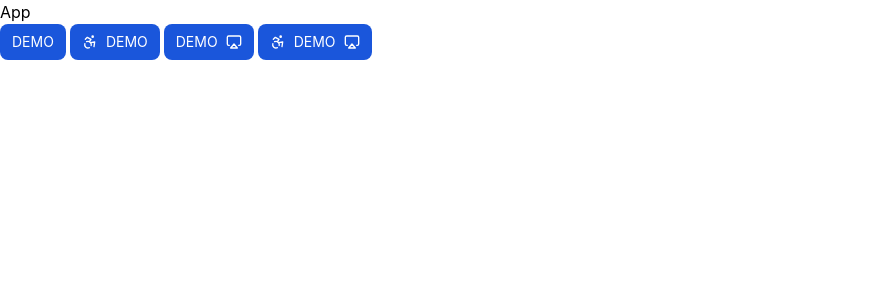
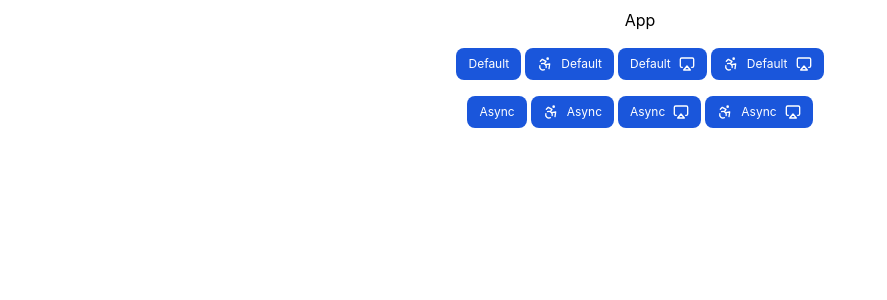
Before and after one commit to codeclubvn/react-boilerplate, a React (Vite) app: page / in a window 1280 px wide. Shown: the top 300 px of the page, without its empty margins (0-887 px from the left). Built offline with nearby package versions, Linux system fonts and the light colour scheme.

Commit message:
learn: test button components

```diff
--- a/src/App.tsx
+++ b/src/App.tsx
@@ -3,42 +3,73 @@ import { Button } from './components/Button'
 
 function App() {
     return (
-    <>
+        <div className="flex flex-col items-center space-y-4 p-2">
             <div>App</div>
-      <div className="h-20 space-x-1">
-        <Button
-          onClick={() => {
+            <ButtonContainer />
+        </div>
+    )
+}
+
+const ButtonContainer = () => {
+    const defaultOnClick = () => {
         console.log('test onclick')
-          }}
-        >
-          DEMO
-        </Button>
+    }
+    const asynOnClick = async () => {
+        console.log('clicked')
+        await fetch('https://jsonplaceholder.typicode.com/todos/1')
+    }
+    const renderDefault = () => {
+        return (
+            <div className="space-x-1">
+                <Button onClick={defaultOnClick}>Default</Button>
                 <Button
                     startDecorator={<Accessibility size="10" />}
-          onClick={() => {
-            console.log('test onclick')
-          }}
+                    onClick={defaultOnClick}
                 >
-          DEMO
+                    Default
                 </Button>
-        <Button
-          endDecorator={<Airplay />}
-          onClick={() => {
-            console.log('test onclick')
-          }}
-        >
-          DEMO
+                <Button endDecorator={<Airplay />} onClick={defaultOnClick}>
+                    Default
                 </Button>
                 <Button
                     startDecorator={<Accessibility />}
                     endDecorator={<Airplay />}
-          onClick={() => {
-            console.log('test onclick')
-          }}
+                    onClick={defaultOnClick}
                 >
-          DEMO
+                    Default
                 </Button>
             </div>
+        )
+    }
+
+    const renderAsync = () => {
+        return (
+            <div className="space-x-1">
+                <Button onClick={asynOnClick}>Async</Button>
+                <Button
+                    startDecorator={<Accessibility size="10" />}
+                    onClick={asynOnClick}
+                >
+                    Async
+                </Button>
+                <Button endDecorator={<Airplay />} onClick={asynOnClick}>
+                    Async
+                </Button>
+                <Button
+                    startDecorator={<Accessibility />}
+                    endDecorator={<Airplay />}
+                    onClick={asynOnClick}
+                >
+                    Async
+                </Button>
+            </div>
+        )
+    }
+
+    return (
+        <>
+            {renderDefault()}
+            {renderAsync()}
         </>
     )
 }
--- a/src/components/Button/Button.tsx
+++ b/src/components/Button/Button.tsx
@@ -1,3 +1,6 @@
+import { useState } from 'react'
+import { wait } from '../../utils'
+
 export interface ButtonProps
     extends React.ButtonHTMLAttributes<HTMLButtonElement> {
     startDecorator?: React.ReactNode
@@ -5,12 +8,52 @@ export interface ButtonProps
     loading?: boolean
 }
 
-export const Button = (props: ButtonProps) => {
-  const { startDecorator, endDecorator, children } = props
+export const Button = ({
+    startDecorator,
+    endDecorator,
+    children,
+    onClick,
+    ...props
+}: ButtonProps) => {
+    const [loading, setLoading] = useState(false)
+
+    const isAsyncFunction = onClick?.constructor.name === 'AsyncFunction'
+
+    const onClickHandler = isAsyncFunction
+        ? (e) => {
+              setLoading(true)
+              Promise.all([onClick(e), wait()]).then(() => {
+                  setLoading(false)
+              })
+          }
+        : onClick
+
+    if (loading) {
+        startDecorator = (
+            <svg
+                fill="currentColor"
+                width="1em"
+                height="1em"
+                viewBox="0 0 16 16"
+                xmlns="http://www.w3.org/2000/svg"
+                className="animate-spin text-xl"
+            >
+                <g>
+                    <path d="M8,1V2.8A5.2,5.2,0,1,1,2.8,8H1A7,7,0,1,0,8,1Z" />
+                </g>
+            </svg>
+        )
+    }
 
     return (
-    <button className="inline-flex flex-row content-center items-center gap-2 rounded-lg bg-primary-700 px-3 py-2 align-top text-sm text-white">
-      {startDecorator && <span className="btn-icon">{startDecorator}</span>}
+        <button
+            {...props}
+            onClick={onClickHandler}
+            className="inline-flex flex-row content-center items-center gap-2 rounded-lg bg-primary-700 px-3 py-2 align-top text-xs text-white"
+        >
+            {startDecorator && (
+                <span className="btn-icon">{startDecorator}</span>
+            )}
             {children}
             {endDecorator && <span className="btn-icon">{endDecorator}</span>}
         </button>
--- /dev/null
+++ b/src/utils/index.ts
@@ -0,0 +1,4 @@
+export const wait = (duration: number = 500) =>
+    new Promise((resolve) => {
+        setTimeout(resolve, duration)
+    })
```
Also changed, not shown: 1 other file (tests, documents, lock files or other folders). Lines whose indentation alone changed are shown as unchanged.
